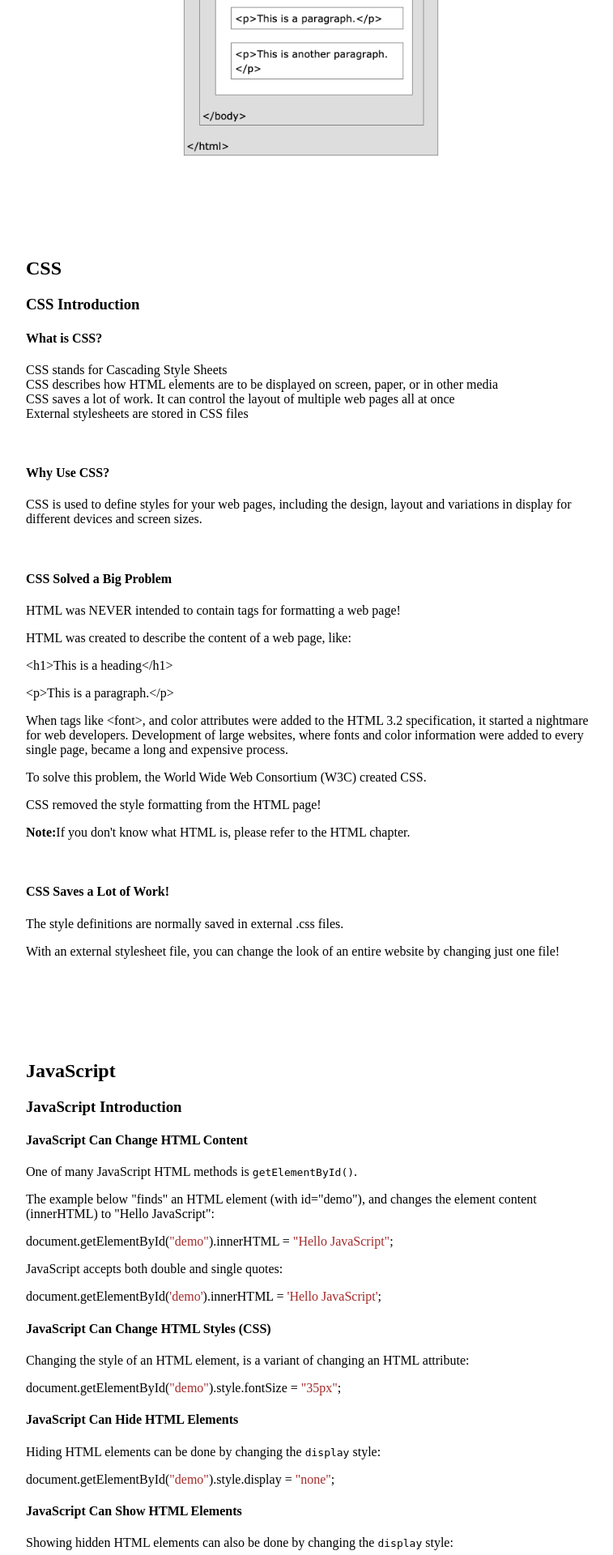
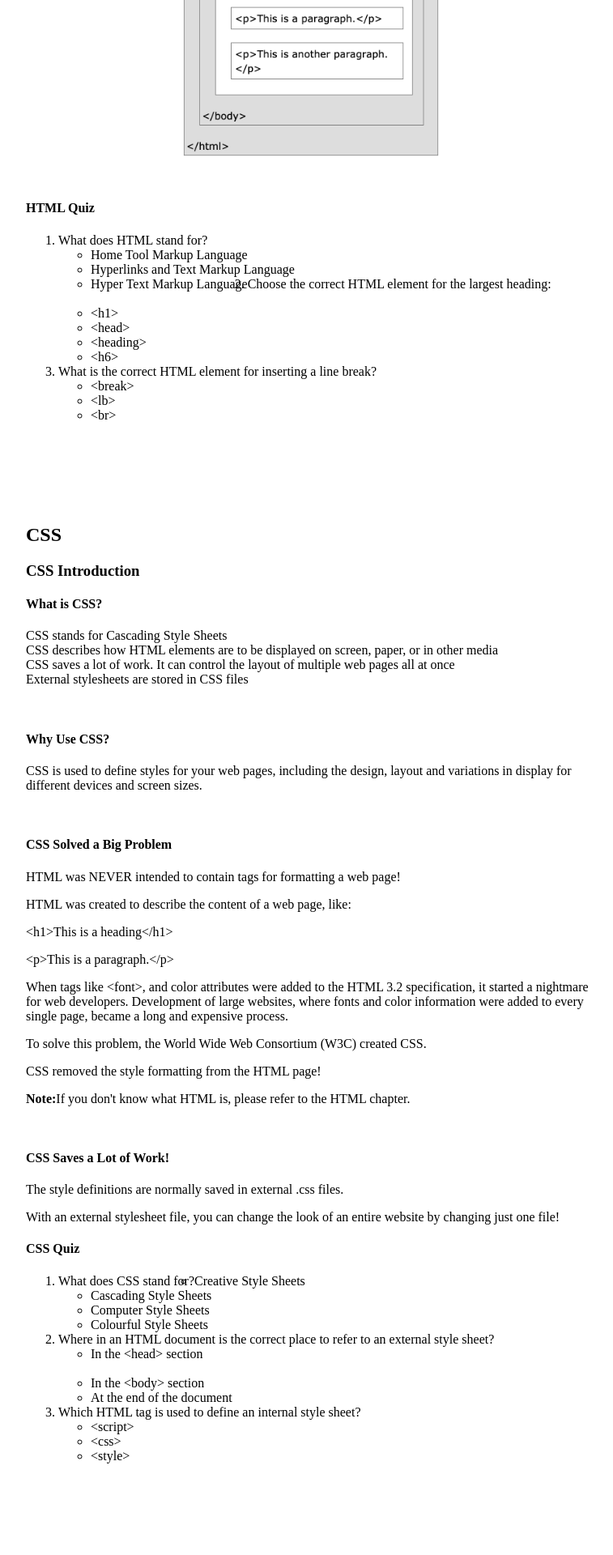
Before and after one commit to luiszengii/INFO2222_website, a Bottle app: page /tut in a window 1280 px wide. Shown: the part 3176-5096 px from the top of the page at 81% size, without its empty margins (416-1173 px from the left). Run offline with Bottle, Linux system fonts and the light colour scheme.

Commit message:
Quiz Update

```diff
--- a/1st_code/templates/tut.html
+++ b/1st_code/templates/tut.html
@@ -127,6 +127,34 @@
       <p style="text-align:left;">
         <img alt="Sample Structure" src="img/HTML_structure.png">
       </p>
+      <br>
+      <h4>HTML Quiz</h4>
+      <ol>
+        <li>What does HTML stand for?</li>
+        <ul>
+          <br>
+          <li>Home Tool Markup Language</li>
+          <br>
+          <li>Hyperlinks and Text Markup Language</li>
+          <br>
+          <li>Hyper Text Markup Language</li>
+        </ul>
+        <li>Choose the correct HTML element for the largest heading:</li><br>
+        <ul>
+          <br>
+          <li>&lth1&gt</li><br>
+          <li>&lthead&gt</li><br>
+          <li>&ltheading&gt</li><br>
+          <li>&lth6&gt</li><br>
+        </ul>
+        <li>What is the correct HTML element for inserting a line break?</li>
+        <ul>
+          <br>
+          <li>&ltbreak&gt</li><br>
+          <li>&ltlb&gt</li><br>
+          <li>&ltbr&gt</li><br>
+        </ul>
+      </ol>
       </div>
 
 
@@ -160,6 +188,31 @@
     <h4> CSS Saves a Lot of Work!</h4>
     <p style="text-align:left;">The style definitions are normally saved in external .css files.</p>
     <p style="text-align:left;">With an external stylesheet file, you can change the look of an entire website by changing just one file!</p>
+    <h4>CSS Quiz</h4>
+    <ol>
+      <li>What does CSS stand for?</li>
+      <ul>
+        <li>Creative Style Sheets</li><br>
+        <li>Cascading Style Sheets</li><br>
+        <li>Computer Style Sheets</li><br>
+        <li>Colourful Style Sheets</li><br>
+      </ul>
+      <li>Where in an HTML document is the correct place to refer to an external style sheet?</li>
+      <ul>
+        <br>
+        <li>In the &lthead&gt section</li><br>
+        <br>
+        <li>In the &ltbody&gt section</li><br>
+        <li>At the end of the document</li><br>
+      </ul>
+      <li>Which HTML tag is used to define an internal style sheet?</li>
+      <ul>
+        <br>
+        <li>&ltscript&gt</li><br>
+        <li>&ltcss&gt</li><br>
+        <li>&ltstyle&gt</li><br>
+      </ul>
+    </ol>
   </div>
 
 
@@ -186,6 +239,30 @@
     <h4>JavaScript Can Show HTML Elements</h4>
     <p style="text-align:left;">Showing hidden HTML elements can also be done by changing the <code class="w3-codespan">display</code> style:</p>
     document.<span class="jspropertycolor" style="color:black">getElementById</span>(<span class="jsstringcolor" style="color:brown">"demo"</span>).<span class="jspropertycolor" style="color:black">style</span>.<span class="jspropertycolor" style="color:black">display</span> = <span class="jsstringcolor" style="color:brown">"block"</span>;
+    <h4>JavaScript Quiz</h4>
+    <ol>
+      <li>Inside which HTML element do we put the JavaScript?</li><br>
+      <ul>
+        <li>&ltjs&gt</li><br>
+        <li>&ltjavascript&gt</li><br>
+        <li>&ltscript&gt</li><br>
+        <li>&ltscripting&gt</li><br>
+      </ul>
+      <li>Where is the correct place to insert a JavaScript?</li>
+      <ul>
+        <br>
+        <li>The &lthead&gt section</li><br>
+        <li>The &ltbody&gt section</li><br>
+        <li>Both the &lthead&gt and the &ltbody&gt sections are correct</li><br>
+      </ul>
+      <li>What is the correct syntax for referring to an external script called "xxx.js"?</li>
+      <ul>
+        <br>
+        <li>&ltscript href="xxx.js"&gt</li><br>
+        <li>&ltscript src="xxx.js"&gt</li><br>
+        <li>&ltscript name="xxx.js"&gt</li><br>
+      </ul>
+    </ol>
   </div>
 
 
```
